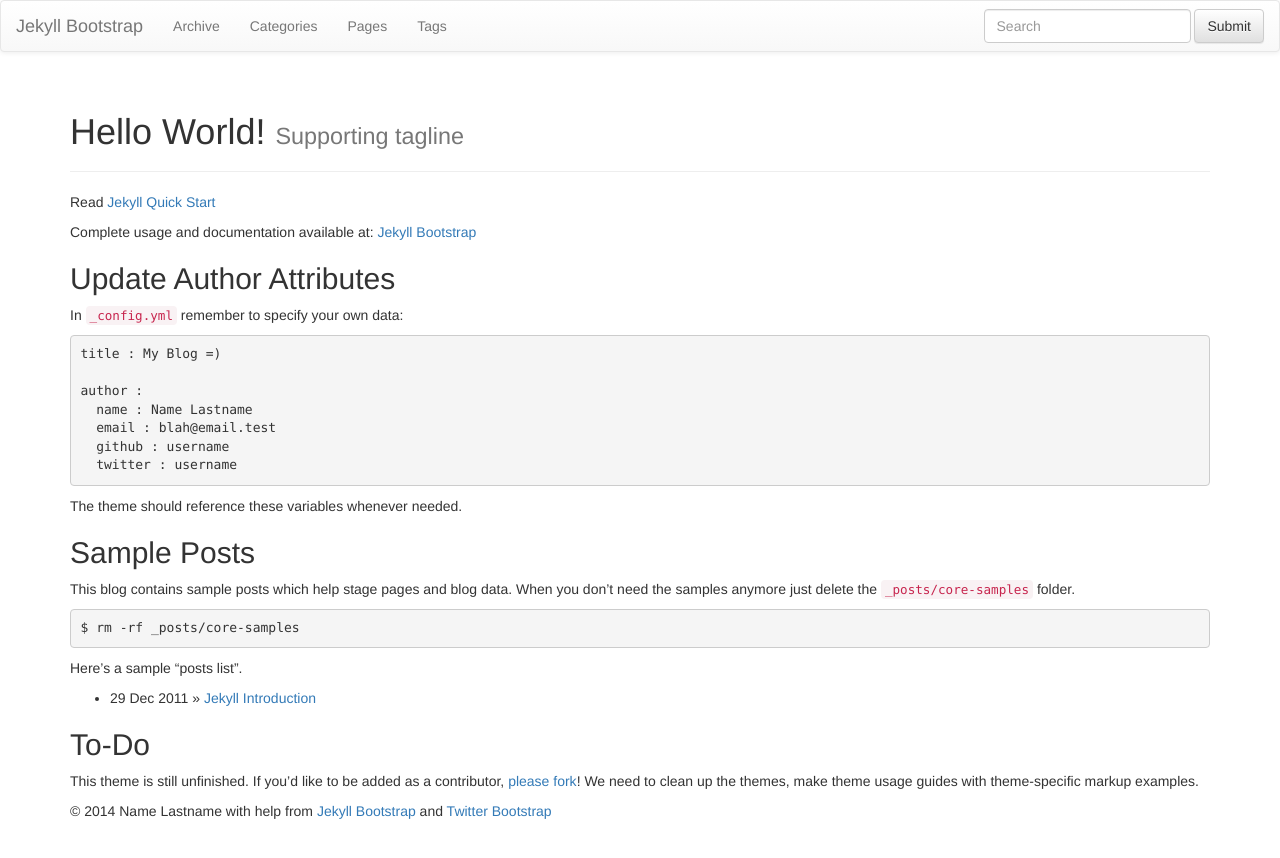
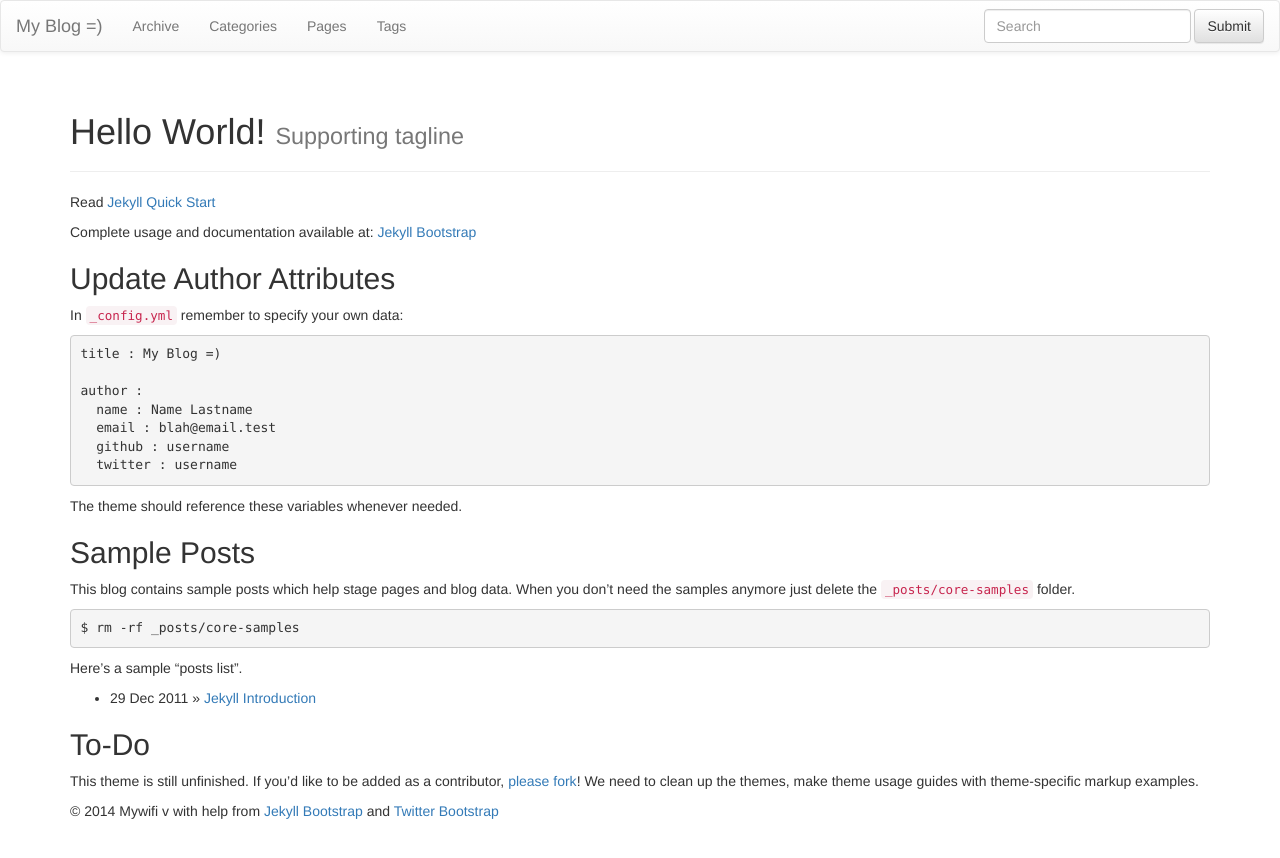
Before and after one commit to southwolf/Mywifi.github.io, a Jekyll site: the page built from index.md, in a window 1280 px wide. Shown: the top 858 px of the page. Built offline with Jekyll 4.4.1, drawn with Linux system fonts in a browser that asks for light colours; nearby versions of some CDN libraries; library files that are not in the unit come from our copies.

Commit message:
edit _config.yml

```diff
--- a/_config.yml
+++ b/_config.yml
@@ -8,14 +8,14 @@ highlighter: pygments
 # Themes are encouraged to use these universal variables
 # so be sure to set them if your theme uses them.
 #
-title : Jekyll Bootstrap
+title : My Blog =)
 tagline: Site Tagline
 author :
-  name : Name Lastname
-  email : blah@email.test
-  github : username
-  twitter : username
-  feedburner : feedname
+  name : Mywifi v
+  email : vincent-ye@live.cn
+  github : Mywifi
+  twitter : none
+  feedburner : none
 
 # The production_url is only used when full-domain names are needed
 # such as sitemap.txt
@@ -25,7 +25,7 @@ author :
 # Else if you are pushing to username.github.io, replace with your username.
 # Finally if you are pushing to a GitHub project page, include the project name at the end.
 #
-production_url : http://username.github.io
+production_url : http://Mywifi.github.io
 
 # All Jekyll-Bootstrap specific configurations are namespaced into this hash
 #
```
